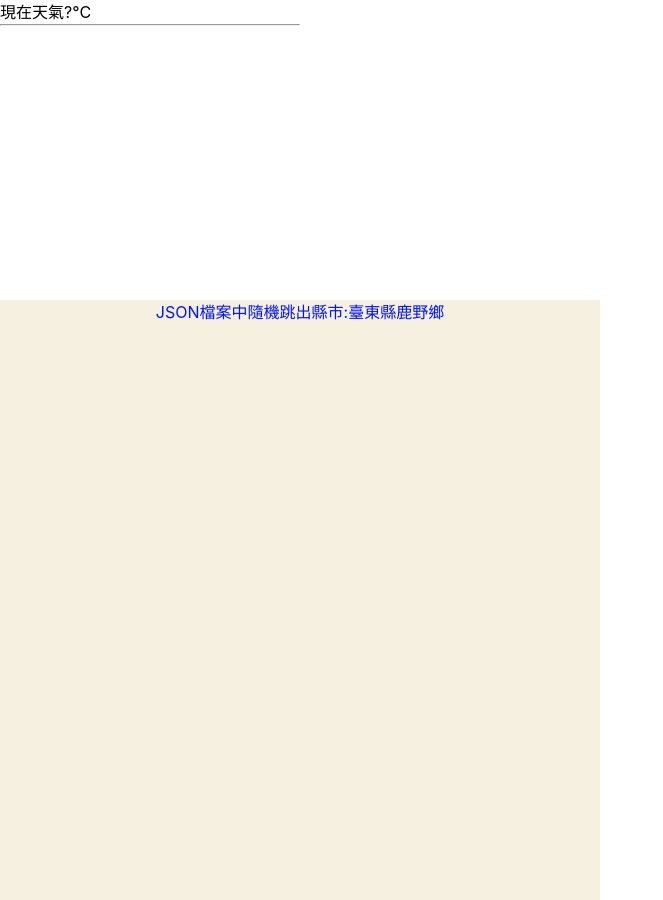
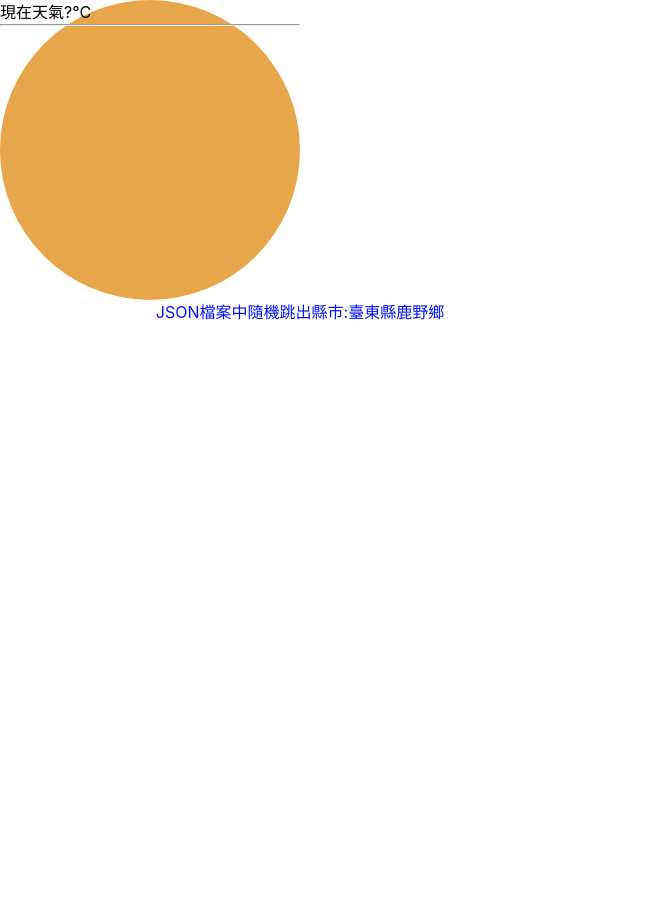
Before and after one commit to xpluso-chen/vue3, a Vue app: page / in a window 1280 px wide. Shown: the whole page, without its empty margins (0-663 px from the left). Built offline with nearby package versions, Linux system fonts and the light colour scheme; no server answers.

Commit message:
新增SCSS顏色變數(hinaWeb)

```diff
--- a/src/assets/styles/_variables.scss
+++ b/src/assets/styles/_variables.scss
@@ -1,10 +1,19 @@
 @use "sass:map";
 
 $color:(
-    bg-yellow:#EEEEEC,
-    bg-deepYellow:#F6F0E0,
-    bg-blue:#AAD2E9,
-    bg-hover:rgba(0, 0, 0, 0.3),
-    nav-deepblue:rgba(83, 124, 163, 0.7),
-    list-white:rgba(255, 255, 255, 0.2),
+    black:#000,
+    white:#F5F5F5,
+    yellow:#EFE2C0,
+    deepYellow:#E6A649,
+    orange:#F07145,
+    ttiffany:#66BAB7,
+    pick:#FFDBCF,
+    perple:#A0A3C9,
+    green:#C7CD9D,
+
+    deepYellow-hover:#F07145,
+    ttiffany-hover:#A0A3C9,
+    pick-hover:#F5F5F5,
+    orange-hover:#E6A649,
+    green-hover:#EFE2C0,
 )
```
